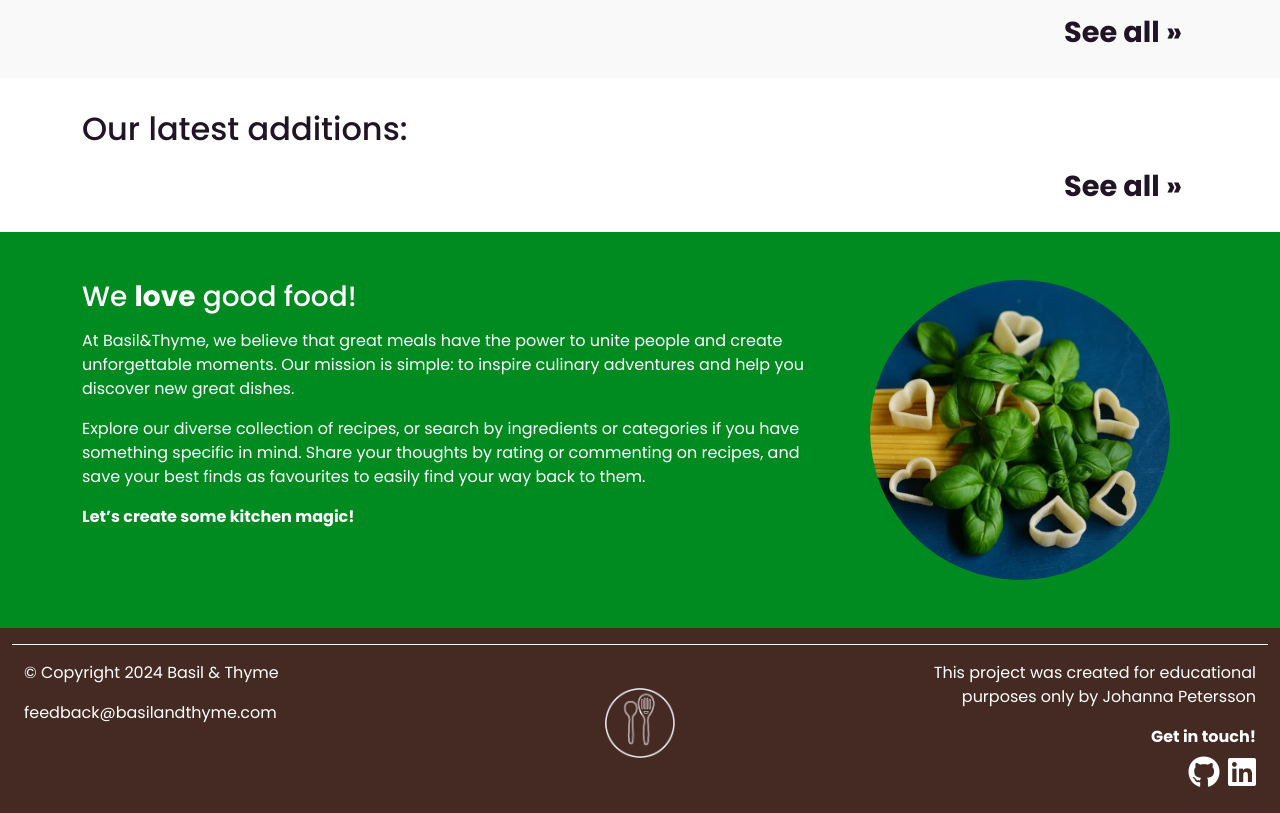
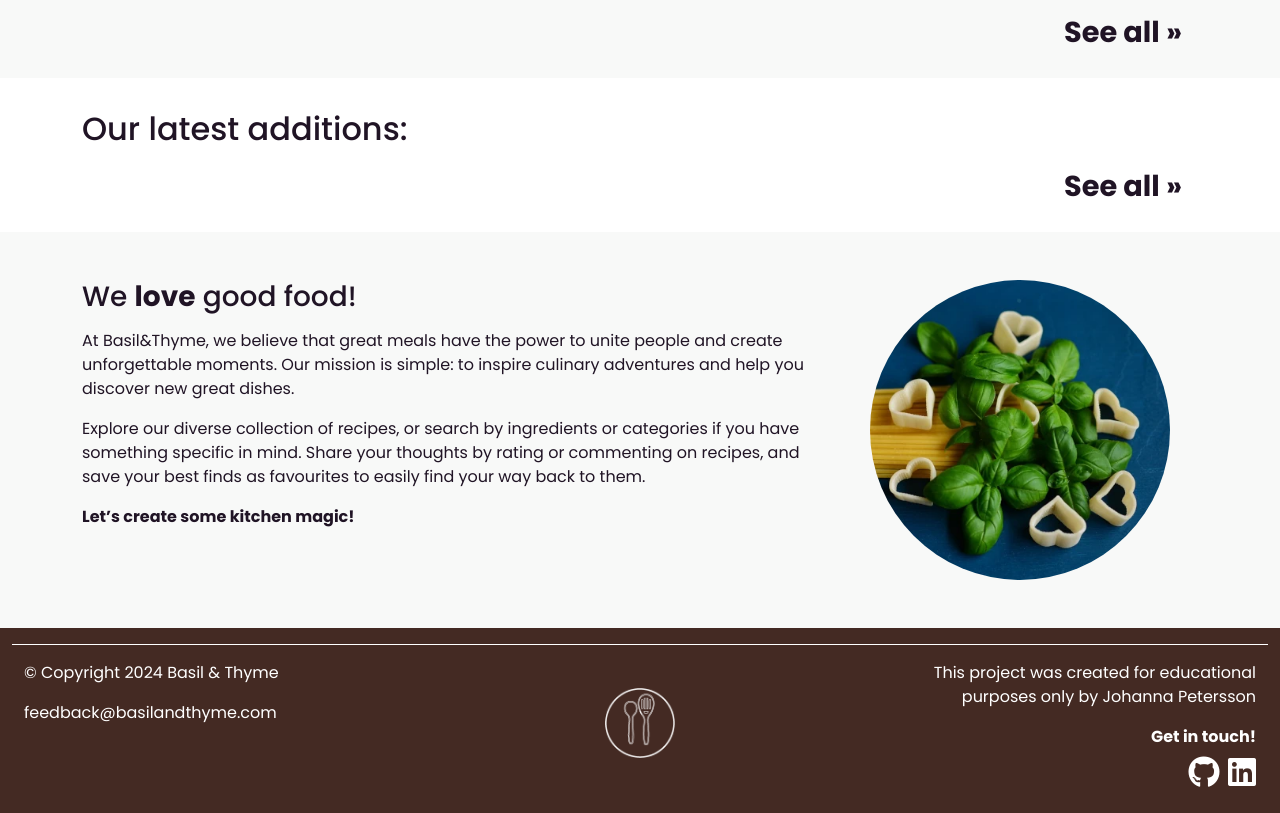
Before and after one commit to johannacarolinep/basilandthyme, a Django app: page / in a window 1280 px wide. Shown: the part 691-1504 px from the top of the page. Run offline with Django 4.2, Linux system fonts and the light colour scheme; data that the repository does not hold is empty; some libraries are stand-ins or nearby versions.

Commit message:
feat: Add missing alt text, change colors in about section for contrast

```diff
--- a/recipe_book/templates/recipe_book/index.html
+++ b/recipe_book/templates/recipe_book/index.html
@@ -82,8 +82,8 @@ recipes, vegetarian recipes
 </section>
 
 <!-- About us section -->
-<section class="container-fluid bg-brand-green">
-    <div class="container-xl py-5 text-white">
+<section class="container-fluid bg-brand-gray">
+    <div class="container-xl py-5 brand-dark">
         <div class="row">
             <div class="col-12 col-md-8">
                 <h3 class="mb-3">We <span class="fw-bold">love</span> good food!</h3>
@@ -103,10 +103,10 @@ recipes, vegetarian recipes
             </div>
             <div class="col-md-4 mt-4 mt-md-0 d-flex justify-content-center align-items-center">
                 <div class="square-220 square-l-300 d-flex">
-                    <img class="img-cover img-round" src="{% static 'images/basil-hearts.webp' %}">
+                    <img class="img-cover img-round" src="{% static 'images/basil-hearts.webp' %}"
+                        alt="Basil leaves and heart shaped pasta pieces on a blue background.">
                 </div>
             </div>
-
         </div>
     </div>
 </section>
```
